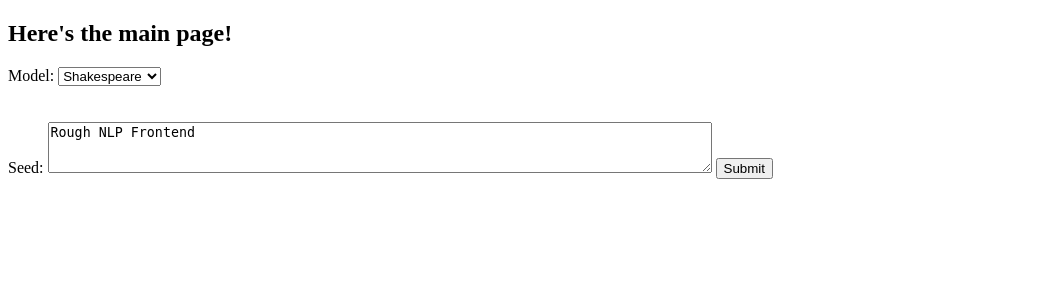
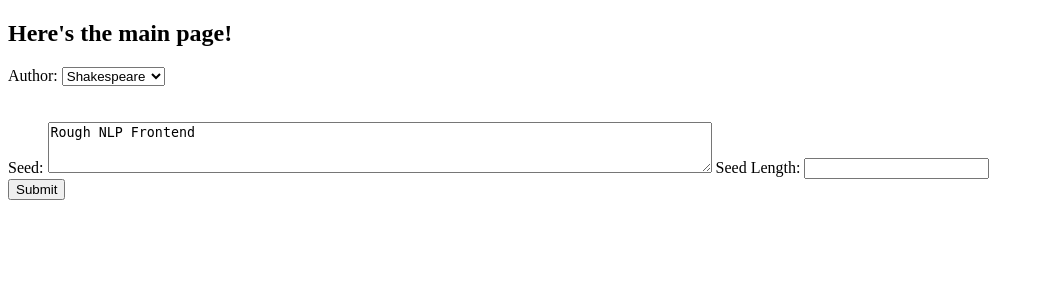
Before and after one commit to KarimTahan/NLP-flask-integration, a Flask app: page / in a window 1280 px wide. Shown: the top 300 px of the page, without its empty margins (0-1044 px from the left). Run offline with Flask 2, Linux system fonts and the light colour scheme.

Commit message:
* Added seed length box in Index.html * Added handling for seed length in app.py * removed print of character mappings

```diff
--- a/app.py
+++ b/app.py
@@ -8,7 +8,7 @@ app.debug = True
 
 @app.route('/')
 def index():
-    return render_template('index.html')
+    return render_template('Index.html')
 
 
 @app.route('/param_input', methods=['POST'])
@@ -16,21 +16,20 @@ def get_params():
     id_to_char = []
     char_to_id = {}
 
-    params = {'seed': request.form['seed'], 'model': request.form['model']}
+    params = {'seed': request.form['seed'], 'author': request.form['author'],
+              'seed_length': request.form['seed_length']}
     seed = params['seed'] + " "
-    if params['model'] in 'shakespeare_map.csv':
+    seed_length = int(params['seed_length'])
+    if params['author'] in 'shakespeare_map.csv':
         with open('shakespeare_map.csv') as file:
             reader = csv.reader(file)
             for row in reader:
                 id_to_char.append(row[1])
-            print(id_to_char)
-
             char_to_id = {k: v for v, k in enumerate(id_to_char)}
-            print(char_to_id)
 
     new_model = load_model(len(char_to_id), 'shakespeare_checkpoint')
-
-    prediction = generate_text(new_model, seed, char_to_id, id_to_char, num_to_generate=1000)
+    print('Printing model')
+    prediction = generate_text(new_model, seed, char_to_id, id_to_char, num_to_generate=seed_length)
     return make_response(jsonify(prediction), 200)
 
 
--- a/templates/Index.html
+++ b/templates/Index.html
@@ -7,8 +7,8 @@
 <body>
     <h2>Here's the main page!</h2>
     <form action="{{ url_for('get_params') }}" method="post">
-        <label for="model">Model:</label>
-        <select id="model" name="model">
+        <label for="author">Author:</label>
+        <select id="author" name="author">
             <option value="shakespeare">Shakespeare</option>
             <option value="king">Stephen King</option>
             <option value="tolkien">Tolkien</option>
@@ -18,6 +18,9 @@
         <br/>
         <label for="seed">Seed:</label>
         <textarea id="seed" name="seed" rows="3" cols="80">Rough NLP Frontend</textarea>
+        <label for="seed_length">Seed Length:</label>
+        <input type="number" id="seed_length" name="seed_length"/>
+        <br>
         <input type="submit">
     </form>
 </body>
```
